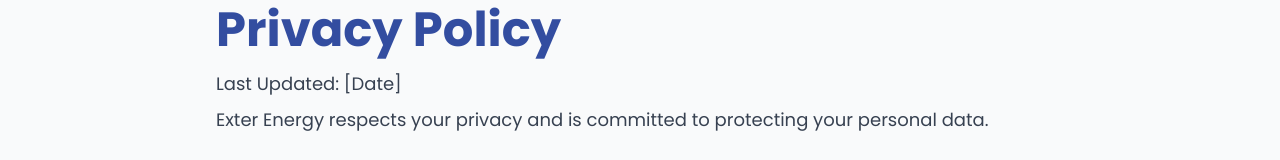
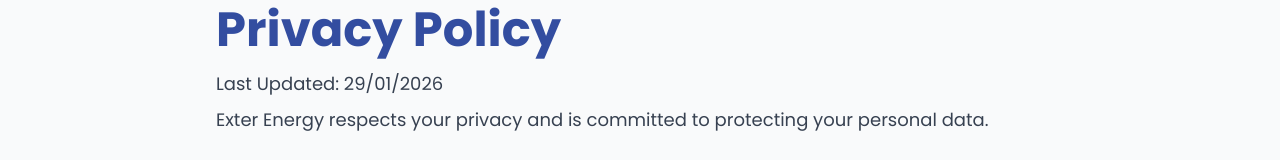
Before and after one commit to Pratheek5620/exter_website, a Next.js app: page /PrivacyPolicy in a window 1280 px wide. Shown: the part 170-330 px from the top of the page. Built offline with nearby package versions, Linux system fonts and the light colour scheme.

Commit message:
Update last updated date in Privacy Policy

```diff
--- a/app/PrivacyPolicy/page.tsx
+++ b/app/PrivacyPolicy/page.tsx
@@ -36,7 +36,7 @@
             {/* Title */}
             <h1 className="text-4xl md:text-5xl font-bold mb-4 text-[#334DA0]">Privacy Policy</h1>
             <p className="text-lg text-gray-700 mb-2">
-              Last Updated: [Date]
+              Last Updated: 29/01/2026
             </p>
             <p className="text-lg text-gray-700 mb-12">
               Exter Energy respects your privacy and is committed to protecting your personal data.
```
